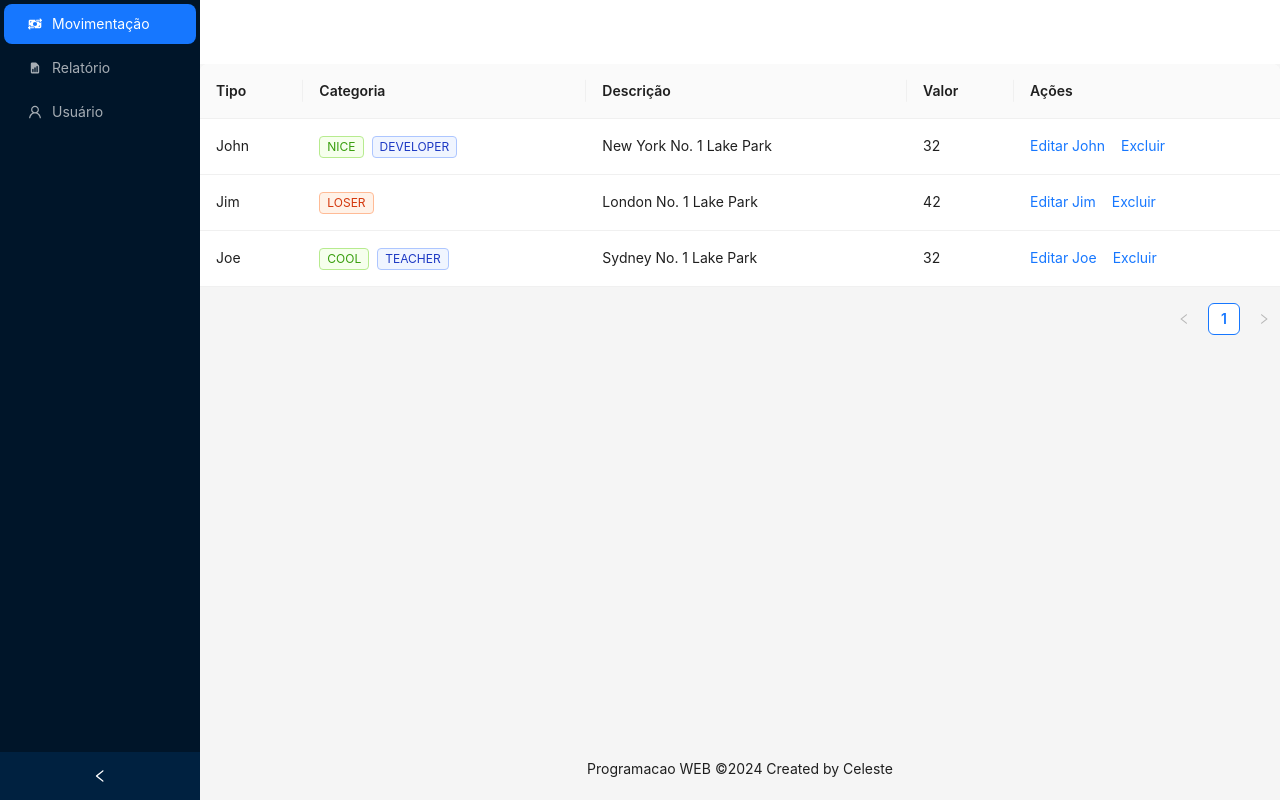
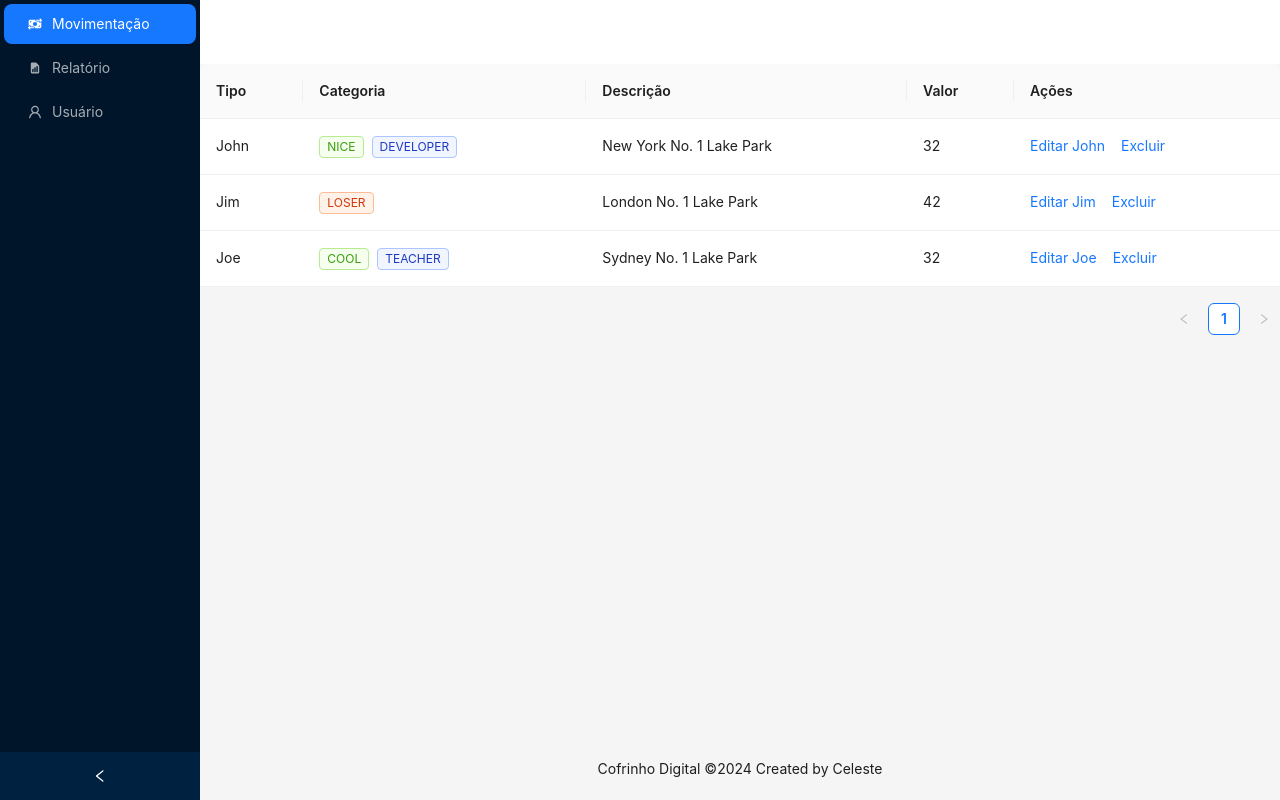
Before and after one commit to v0cs/cofrinho-digital, a React (Vite) app in the folder frontend/: page /home in a window 1280 px wide. Built offline with nearby package versions, Linux system fonts and the light colour scheme.

Commit message:
Alteracao da descricao do Footer

```diff
--- a/frontend/src/components/MenuLateral.jsx
+++ b/frontend/src/components/MenuLateral.jsx
@@ -81,7 +81,7 @@ const App = () => {
             textAlign: 'center',
           }}
         >
-          Programacao WEB ©{new Date().getFullYear()} Created by Celeste
+          Cofrinho Digital ©{new Date().getFullYear()} Created by Celeste
         </Footer>
       </Layout>
     </Layout>
```
